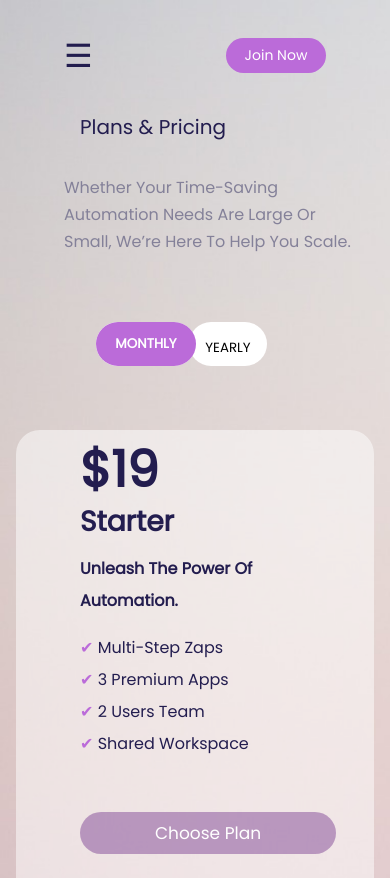
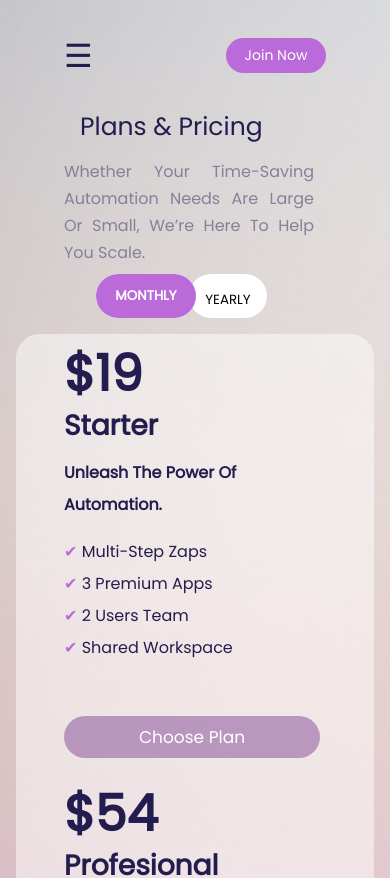
Before and after one commit to mynkbis/slider.github.io, a plain HTML site: page index.html in a window 390 px wide. Shown: the top 878 px of the page. Drawn offline with Linux system fonts and the light colour scheme.

Commit message:
Update index.css

```diff
--- a/index.css
+++ b/index.css
@@ -238,7 +238,7 @@ body {
 }
 
 
-@media (max-width:786px) {
+@media (max-width:950px) {
 
     body {
         background: url('./background.jpeg');
@@ -264,7 +264,7 @@ body {
     }
 
     .container-title h2 {
-        font-size: 20px;
+        font-size: 25px;
         padding: 0rem 3rem;
         line-height: 30px;
     }
@@ -274,18 +274,23 @@ body {
     }
 
     .subtitle p {
-        width: 300px;
+        width: 250px;
         height: 84px;
         font-family: 'Poppins';
         font-weight: 500;
         font-size: 16px;
         line-height: 27px;
         margin-left: 2rem;
+        text-align: justify;
+        margin-top: -1rem;
+        margin-bottom: 2rem;
 
     }
 
     .actionBtns {
-        margin: 4rem;
+        margin: 1rem;
+        margin-left: 4rem;
+
     }
 
     .actionBtns,
@@ -308,11 +313,14 @@ body {
         display: block;
         margin: 1rem;
 
+
     }
 
     .box {
         display: block;
-        margin: 1rem -2rem;
+
+        margin: 0 auto;
+        margin-left: -3rem;
         padding-top: -1rem
     }
 }
```
